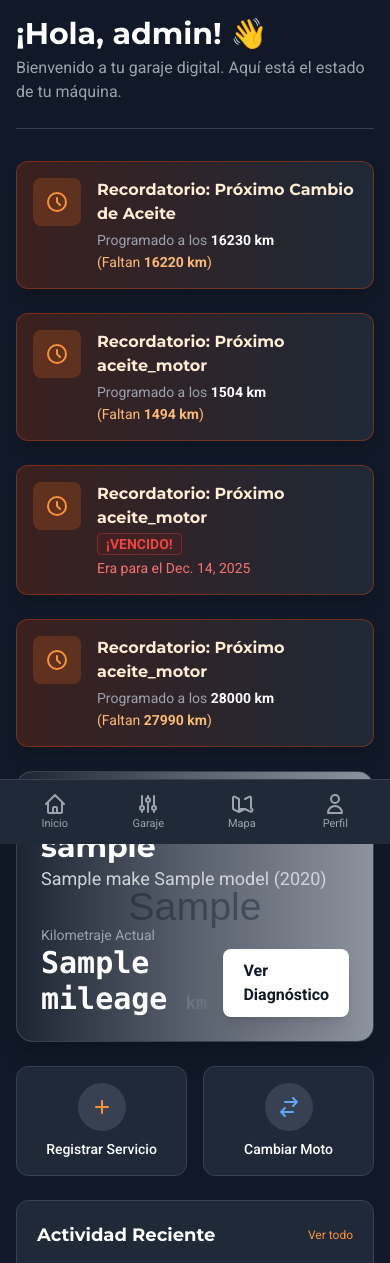
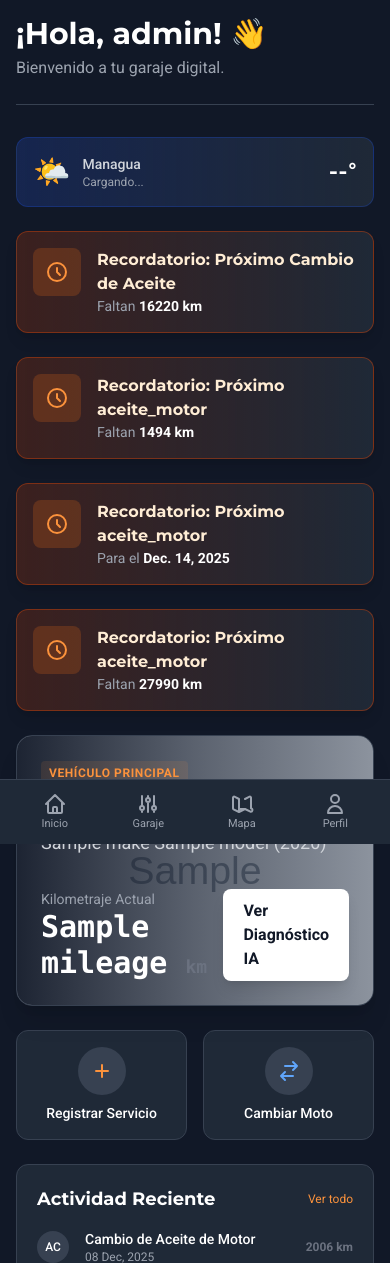
Before and after one commit to Eduardo6446/motolog, a Django app: template app/templates/index.html in a window 390 px wide. Shown: the top 1263 px of the page. Run offline with Django 5.2, Linux system fonts and the light colour scheme; a user stored in the database is signed in; data comes from the database, SQL or seed files in the repository; the template is opened without the code that fills it: values that come from a table or form of the project are taken from there, most other values are stand-ins (such as "Sample title", 1, 10 or a date in 2020); grey boxes marked "Sample" are stand-in pictures; some libraries are stand-ins or nearby versions.

Commit message:
feat: Add weather widget to dashboard with mobile support and notification alerts

```diff
--- a/app/templates/index.html
+++ b/app/templates/index.html
@@ -5,9 +5,32 @@
 <div class="p-4 mx-auto max-w-7xl sm:p-6 lg:p-8">
 
     <!-- Header de Bienvenida -->
-    <div class="pb-6 mb-8 border-b border-gray-700">
-        <h2 class="text-3xl font-bold text-white">¡Hola, {{ user.first_name|default:user.username }}! 👋</h2>
-        <p class="mt-1 text-gray-400">Bienvenido a tu garaje digital. Aquí está el estado de tu máquina.</p>
+    <div class="flex flex-col md:flex-row md:items-center md:justify-between pb-6 mb-8 border-b border-gray-700 gap-4">
+        <div>
+            <h2 class="text-3xl font-bold text-white">¡Hola, {{ user.first_name|default:user.username }}! 👋</h2>
+            <p class="mt-1 text-gray-400">Bienvenido a tu garaje digital.</p>
+        </div>
+
+        <!-- WIDGET CLIMA (NUEVO) -->
+        <div id="weather-widget" class="hidden md:flex items-center gap-3 px-4 py-2 bg-gray-800 border border-gray-700 rounded-xl shadow-sm transition-all hover:border-blue-500/50">
+            <div id="weather-icon" class="text-2xl">🌤️</div>
+            <div>
+                <p id="weather-temp" class="text-lg font-bold text-white">--°C</p>
+                <p id="weather-desc" class="text-xs text-gray-400">Cargando clima...</p>
+            </div>
+        </div>
+    </div>
+
+    <!-- WIDGET CLIMA MÓVIL (Solo visible en pantallas pequeñas) -->
+    <div id="weather-widget-mobile" class="md:hidden mb-6 p-4 bg-gradient-to-r from-blue-900/40 to-gray-800 border border-blue-700/30 rounded-xl flex items-center justify-between">
+        <div class="flex items-center gap-3">
+            <span id="weather-icon-m" class="text-3xl">🌤️</span>
+            <div>
+                <p class="text-sm text-gray-300 font-medium">Managua</p>
+                <p id="weather-desc-m" class="text-xs text-gray-400">Cargando...</p>
+            </div>
+        </div>
+        <p id="weather-temp-m" class="text-2xl font-bold text-white">--°</p>
     </div>
 
     <!-- LOGIC: SHOW DASHBOARD IF MOTOS EXIST -->
@@ -15,70 +38,47 @@
 
     <div class="grid grid-cols-1 gap-6 lg:grid-cols-3 lg:gap-8">
 
-        <!-- LEFT COLUMN (2/3 width on large screens) -->
+        <!-- LEFT COLUMN (2/3 width) -->
         <div class="lg:col-span-2 space-y-6">
 
             <!-- 1. ALERTAS / PRÓXIMO MANTENIMIENTO -->
             {% if maintenance_reminders %}
                 {% for reminder in maintenance_reminders %}
-                <div class="p-4 bg-gradient-to-r from-orange-900/40 to-gray-800 border border-orange-700/50 rounded-xl flex items-start gap-4 shadow-lg">
+                <!-- Data Attribute para JS Notification -->
+                <div class="maintenance-alert p-4 bg-gradient-to-r from-orange-900/40 to-gray-800 border border-orange-700/50 rounded-xl flex items-start gap-4 shadow-lg"
+                     data-title="Recordatorio MotoLog"
+                     data-body="Tu {{ reminder.service_type }} está próximo o vencido.">
+
                     <div class="p-3 bg-orange-500/20 rounded-lg text-orange-400">
                         <svg class="w-6 h-6" fill="none" stroke="currentColor" viewBox="0 0 24 24"><path stroke-linecap="round" stroke-linejoin="round" stroke-width="2" d="M12 8v4l3 3m6-3a9 9 0 11-18 0 9 9 0 0118 0z"></path></svg>
                     </div>
                     <div>
                         <h4 class="font-bold text-orange-100">Recordatorio: {{ reminder.service_type }}</h4>
-                        <div class="text-sm text-gray-400 mt-1">
+                        <p class="text-sm text-gray-400">
                             {% if reminder.reminder_type == 'distance' %}
-                                <!-- LÓGICA DE KILOMETRAJE -->
+                                {% widthratio main_moto.mileage 1 -1 as km_negativos %}
                                 {% if main_moto.mileage >= reminder.next_service_at_mileage %}
-                                    <!-- CASO VENCIDO -->
-                                    {% widthratio reminder.next_service_at_mileage 1 -1 as meta_negativa %}
-                                    <span class="text-red-500 font-bold bg-red-900/20 px-2 py-0.5 rounded border border-red-500/30">
-                                        ¡VENCIDO!
-                                    </span>
-                                    <span class="text-red-400 block mt-1">
-                                        Se pasó hace <b>{{ main_moto.mileage|add:meta_negativa }} km</b>
-                                    </span>
+                                    <span class="text-red-400 font-bold">¡VENCIDO hace {{ main_moto.mileage|add:km_negativos|stringformat:"+d"|slice:"1:" }} km!</span>
                                 {% else %}
-                                    <!-- CASO PENDIENTE -->
-                                    {% widthratio main_moto.mileage 1 -1 as actual_negativo %}
-                                    Programado a los <span class="text-white font-bold">{{ reminder.next_service_at_mileage }} km</span>
-                                    <span class="block text-orange-300 mt-0.5">
-                                        (Faltan <b>{{ reminder.next_service_at_mileage|add:actual_negativo }} km</b>)
-                                    </span>
+                                    Faltan <span class="text-white font-bold">{{ reminder.next_service_at_mileage|add:km_negativos }} km</span>
                                 {% endif %}
-
                             {% else %}
-                                <!-- LÓGICA DE FECHA -->
-                                <!-- Nota: En Django templates comparar fechas directo es limitado sin filtros custom,
-                                     pero podemos usar la fecha actual 'now' -->
-                                {% now "Y-m-d" as hoy_str %}
-                                {% if reminder.next_service_date|date:"Y-m-d" < hoy_str %}
-                                     <span class="text-red-500 font-bold bg-red-900/20 px-2 py-0.5 rounded border border-red-500/30">
-                                        ¡VENCIDO!
-                                    </span>
-                                    <span class="text-red-400 block mt-1">
-                                        Era para el {{ reminder.next_service_date }}
-                                    </span>
-                                {% else %}
-                                    Programado para el <span class="text-white font-bold">{{ reminder.next_service_date }}</span>
-                                {% endif %}
+                                Para el <span class="text-white font-bold">{{ reminder.next_service_date }}</span>
                             {% endif %}
-                        </div>
+                        </p>
                     </div>
                 </div>
                 {% endfor %}
             {% else %}
-                <!-- No hay alertas -->
                 <div class="p-4 bg-gray-800/50 border border-green-900/30 rounded-xl flex items-center gap-4">
                     <div class="p-2 bg-green-500/10 rounded-full text-green-400">
                         <svg class="w-5 h-5" fill="none" stroke="currentColor" viewBox="0 0 24 24"><path stroke-linecap="round" stroke-linejoin="round" stroke-width="2" d="M5 13l4 4L19 7"></path></svg>
                     </div>
-                    <p class="text-sm text-gray-400">Todo en orden. No tienes mantenimientos pendientes.</p>
+                    <p class="text-sm text-gray-400">Todo en orden. Disfruta el camino.</p>
                 </div>
             {% endif %}
 
-            <!-- 2. TARJETA PRINCIPAL DE LA MOTO -->
+            <!-- 2. TARJETA PRINCIPAL -->
             <div class="relative overflow-hidden bg-gray-800 rounded-2xl shadow-xl border border-gray-700 group">
                 <div class="absolute inset-0 bg-gradient-to-r from-gray-900/90 via-gray-900/40 to-transparent z-10 pointer-events-none"></div>
 
@@ -103,7 +103,7 @@
                             <p class="text-3xl font-bold text-white font-mono">{{ main_moto.mileage }} <span class="text-lg text-gray-500">km</span></p>
                         </div>
                         <a href="{% url 'motodetails' moto_id=main_moto.id %}" class="px-5 py-2.5 bg-white text-gray-900 font-bold rounded-lg hover:bg-gray-200 transition-colors shadow-lg">
-                            Ver Diagnóstico
+                            Ver Diagnóstico IA
                         </a>
                     </div>
                 </div>
@@ -118,7 +118,6 @@
                     <span class="font-medium text-sm">Registrar Servicio</span>
                 </a>
 
-                <!-- BOTÓN CAMBIAR MOTO (Abre Modal) -->
                 <button id="open-switch-modal" class="flex flex-col items-center justify-center p-4 bg-gray-800 border border-gray-700 rounded-xl hover:bg-gray-700 hover:border-blue-500/50 transition-all group">
                     <div class="p-3 bg-gray-700 rounded-full text-blue-400 group-hover:bg-blue-500 group-hover:text-white transition-colors mb-2">
                         <svg class="w-6 h-6" fill="none" stroke="currentColor" viewBox="0 0 24 24"><path stroke-linecap="round" stroke-linejoin="round" stroke-width="2" d="M8 7h12m0 0l-4-4m4 4l-4 4m0 6H4m0 0l4 4m-4-4l4-4"></path></svg>
@@ -126,13 +125,10 @@
                     <span class="font-medium text-sm">Cambiar Moto</span>
                 </button>
             </div>
-
         </div>
 
         <!-- RIGHT COLUMN (1/3 width) -->
         <div class="space-y-6">
-
-            <!-- TARJETA DE ACTIVIDAD RECIENTE -->
             <div class="bg-gray-800 rounded-xl border border-gray-700 p-5 h-full">
                 <div class="flex items-center justify-between mb-4">
                     <h3 class="text-lg font-bold text-white">Actividad Reciente</h3>
@@ -151,16 +147,10 @@
                                     </span>
                                 </div>
                                 <div class="flex-1 min-w-0">
-                                    <p class="text-sm font-medium text-white truncate">
-                                        {{ log.get_service_type_display }}
-                                    </p>
-                                    <p class="text-xs text-gray-400">
-                                        {{ log.date|date:"d M, Y" }}
-                                    </p>
+                                    <p class="text-sm font-medium text-white truncate">{{ log.get_service_type_display }}</p>
+                                    <p class="text-xs text-gray-400">{{ log.date|date:"d M, Y" }}</p>
                                 </div>
-                                <div class="inline-flex items-center text-xs font-semibold text-gray-500">
-                                    {{ log.mileage_at_service }} km
-                                </div>
+                                <div class="inline-flex items-center text-xs font-semibold text-gray-500">{{ log.mileage_at_service }} km</div>
                             </div>
                         </li>
                         {% endfor %}
@@ -172,125 +162,151 @@
                     </div>
                 {% endif %}
             </div>
-
         </div>
-
     </div>
 
     {% else %}
-
-    <!-- EMPTY STATE VIEW -->
+    <!-- EMPTY STATE -->
     <div class="flex flex-col items-center justify-center py-24 text-center bg-gray-800 rounded-2xl border-2 border-dashed border-gray-700">
         <div class="p-5 bg-gray-700/50 rounded-full mb-6">
             <svg class="w-16 h-16 text-gray-500" fill="none" stroke="currentColor" viewBox="0 0 24 24"><path stroke-linecap="round" stroke-linejoin="round" stroke-width="1.5" d="M12 6V4m0 2a2 2 0 100 4m0-4a2 2 0 110 4m-6 8a2 2 0 100-4m0 4a2 2 0 110-4m0 4v2m0-6V4m6 6v10m6-2a2 2 0 100-4m0 4a2 2 0 110-4m0 4v2m0-6V4"></path></svg>
         </div>
         <h3 class="text-2xl font-bold text-white">Tu garaje está vacío</h3>
         <p class="max-w-md mx-auto mt-3 text-gray-400">Para obtener diagnósticos de IA y recordatorios, primero necesitas registrar tu motocicleta.</p>
-
         <a href="{% url 'motoadd' %}" class="inline-flex items-center gap-2 px-8 py-4 mt-8 text-base font-bold text-white transition-all duration-200 bg-gradient-to-r from-orange-500 to-orange-600 rounded-xl hover:from-orange-600 hover:to-orange-700 shadow-lg shadow-orange-500/20 transform hover:-translate-y-1">
             <svg class="w-5 h-5" fill="none" stroke="currentColor" viewBox="0 0 24 24"><path stroke-linecap="round" stroke-linejoin="round" stroke-width="2" d="M12 6v6m0 0v6m0-6h6m-6 0H6"></path></svg>
             <span>Agregar mi primera moto</span>
         </a>
     </div>
-
     {% endif %}
 
 </div>
 
-<!-- MODAL: CAMBIAR MOTO -->
+<!-- MODAL CAMBIAR MOTO -->
 <div id="switch-modal" class="fixed inset-0 z-50 flex items-center justify-center hidden bg-black bg-opacity-80 backdrop-blur-sm transition-opacity duration-300">
     <div class="w-full max-w-lg bg-gray-800 rounded-xl shadow-2xl border border-gray-700 transform transition-all scale-100">
-
-        <!-- Modal Header -->
         <div class="flex items-center justify-between p-5 border-b border-gray-700">
             <h3 class="text-xl font-bold text-white">Selecciona tu Moto Principal</h3>
             <button id="close-switch-modal" class="text-gray-400 hover:text-white transition-colors p-1 rounded-full hover:bg-gray-700">
                 <svg class="w-6 h-6" fill="none" stroke="currentColor" viewBox="0 0 24 24"><path stroke-linecap="round" stroke-linejoin="round" stroke-width="2" d="M6 18L18 6M6 6l12 12"></path></svg>
             </button>
         </div>
-
-        <!-- Modal Body (Lista de Motos) -->
         <div class="p-5 max-h-[60vh] overflow-y-auto">
             {% if motorcycles %}
             <div class="space-y-3">
                 {% for moto in motorcycles %}
-
-                <!-- LÓGICA VISUAL: ¿Es esta la moto actual? -->
                 {% if main_moto and main_moto.id == moto.id %}
-                    <!-- Tarjeta SELECCIONADA -->
                     <div class="flex items-center gap-4 p-3 bg-orange-500/10 rounded-xl border-2 border-orange-500 cursor-default">
                         <div class="w-16 h-16 rounded-lg overflow-hidden flex-shrink-0 bg-gray-900 border border-orange-500/50">
-                            {% if moto.photo %}
-                                <img src="{{ moto.photo.url }}" alt="{{ moto.model }}" class="w-full h-full object-cover">
-                            {% else %}
-                                <img src="https://placehold.co/100x100/1f2937/4b5563?text=M" class="w-full h-full object-cover">
-                            {% endif %}
+                            {% if moto.photo %} <img src="{{ moto.photo.url }}" alt="{{ moto.model }}" class="w-full h-full object-cover"> {% else %} <img src="https://placehold.co/100x100/1f2937/4b5563?text=M" class="w-full h-full object-cover"> {% endif %}
                         </div>
-                        <div class="flex-1">
-                            <h4 class="font-bold text-orange-400">{{ moto.nickname|default:moto.model }}</h4>
-                            <p class="text-xs text-gray-300">{{ moto.make }} {{ moto.model }}</p>
-                        </div>
+                        <div class="flex-1"><h4 class="font-bold text-orange-400">{{ moto.nickname|default:moto.model }}</h4><p class="text-xs text-gray-300">{{ moto.make }} {{ moto.model }}</p></div>
                         <span class="px-2 py-1 text-xs font-bold text-gray-900 bg-orange-400 rounded-full">Actual</span>
                     </div>
                 {% else %}
-                    <!-- Tarjeta NORMAL (Clickeable) -->
                     <a href="{% url 'switch_moto' moto_id=moto.id %}" class="flex items-center gap-4 p-3 bg-gray-700/30 rounded-xl border border-gray-600 hover:border-gray-400 hover:bg-gray-700 transition-all group">
                         <div class="w-16 h-16 rounded-lg overflow-hidden flex-shrink-0 bg-gray-900 border border-gray-600 group-hover:border-gray-500">
-                            {% if moto.photo %}
-                                <img src="{{ moto.photo.url }}" alt="{{ moto.model }}" class="w-full h-full object-cover opacity-80 group-hover:opacity-100 transition-opacity">
-                            {% else %}
-                                <img src="https://placehold.co/100x100/1f2937/4b5563?text=M" class="w-full h-full object-cover opacity-80 group-hover:opacity-100 transition-opacity">
-                            {% endif %}
+                            {% if moto.photo %} <img src="{{ moto.photo.url }}" alt="{{ moto.model }}" class="w-full h-full object-cover opacity-80 group-hover:opacity-100 transition-opacity"> {% else %} <img src="https://placehold.co/100x100/1f2937/4b5563?text=M" class="w-full h-full object-cover opacity-80 group-hover:opacity-100 transition-opacity"> {% endif %}
                         </div>
-                        <div class="flex-1">
-                            <h4 class="font-bold text-white group-hover:text-white transition-colors">{{ moto.nickname|default:moto.model }}</h4>
-                            <p class="text-xs text-gray-400 group-hover:text-gray-300">{{ moto.make }} {{ moto.model }}</p>
-                        </div>
-                        <div class="p-2 text-gray-500 group-hover:text-white bg-gray-800 rounded-full group-hover:bg-gray-600 transition-all">
-                             <svg class="w-4 h-4" fill="none" stroke="currentColor" viewBox="0 0 24 24"><path stroke-linecap="round" stroke-linejoin="round" stroke-width="2" d="M5 13l4 4L19 7"></path></svg>
-                        </div>
+                        <div class="flex-1"><h4 class="font-bold text-white group-hover:text-white transition-colors">{{ moto.nickname|default:moto.model }}</h4><p class="text-xs text-gray-400 group-hover:text-gray-300">{{ moto.make }} {{ moto.model }}</p></div>
+                        <div class="p-2 text-gray-500 group-hover:text-white bg-gray-800 rounded-full group-hover:bg-gray-600 transition-all"><svg class="w-4 h-4" fill="none" stroke="currentColor" viewBox="0 0 24 24"><path stroke-linecap="round" stroke-linejoin="round" stroke-width="2" d="M5 13l4 4L19 7"></path></svg></div>
                     </a>
                 {% endif %}
-
                 {% endfor %}
             </div>
             {% else %}
                 <p class="text-center text-gray-400 py-4">No tienes motos registradas.</p>
             {% endif %}
         </div>
-
-        <!-- Modal Footer -->
         <div class="p-4 border-t border-gray-700 bg-gray-900/50 rounded-b-xl flex justify-center">
-            <a href="{% url 'motoadd' %}" class="text-sm font-medium text-orange-400 hover:text-orange-300 hover:underline">
-                + Registrar otra moto
-            </a>
+            <a href="{% url 'motoadd' %}" class="text-sm font-medium text-orange-400 hover:text-orange-300 hover:underline">+ Registrar otra moto</a>
         </div>
-
     </div>
 </div>
 
 <script>
-    document.addEventListener('DOMContentLoaded', function () {
-        const modal = document.getElementById('switch-modal');
-        const openBtn = document.getElementById('open-switch-modal');
-        const closeBtn = document.getElementById('close-switch-modal');
+    // --- 1. SCRIPT DE NOTIFICACIONES (PWA) ---
+    document.addEventListener('DOMContentLoaded', () => {
+        if ("Notification" in window) {
+            // Verificar si hay alertas en el HTML
+            const alerts = document.querySelectorAll('.maintenance-alert');
 
-        function openModal() {
-            modal.classList.remove('hidden');
+            if (alerts.length > 0) {
+                // Solicitar permiso
+                Notification.requestPermission().then(permission => {
+                    if (permission === "granted") {
+                        // Enviar la primera alerta
+                        const firstAlert = alerts[0];
+                        const title = firstAlert.getAttribute('data-title');
+                        const body = firstAlert.getAttribute('data-body');
+
+                        new Notification(title, {
+                            body: body,
+                            icon: "https://placehold.co/128x128/f97316/ffffff?text=M",
+                            vibrate: [200, 100, 200]
+                        });
+                    }
+                });
+            }
         }
+    });
 
-        function closeModal() {
-            modal.classList.add('hidden');
+    // --- 2. SCRIPT DE CLIMA (Open-Meteo API) ---
+    async function loadWeather() {
+        const tempEl = document.getElementById('weather-temp');
+        const descEl = document.getElementById('weather-desc');
+        const iconEl = document.getElementById('weather-icon');
+        // Móvil
+        const tempElM = document.getElementById('weather-temp-m');
+        const descElM = document.getElementById('weather-desc-m');
+        const iconElM = document.getElementById('weather-icon-m');
+
+        if (!tempEl) return;
+
+        try {
+            // Coordenadas Managua
+            const lat = 12.13;
+            const lon = -86.27;
+            const url = `https://api.open-meteo.com/v1/forecast?latitude=${lat}&longitude=${lon}&current_weather=true`;
+
+            const response = await fetch(url);
+            const data = await response.json();
+            const temp = Math.round(data.current_weather.temperature);
+            const code = data.current_weather.weathercode;
+
+            // Mapeo simple de códigos WMO
+            let icon = '☀️';
+            let desc = 'Soleado';
+
+            if (code >= 1 && code <= 3) { icon = '⛅'; desc = 'Nublado'; }
+            else if (code >= 51 && code <= 67) { icon = '🌧️'; desc = 'Lluvia'; }
+            else if (code >= 80 && code <= 99) { icon = '⛈️'; desc = 'Tormenta'; }
+
+            // Actualizar UI Escritorio
+            tempEl.innerText = `${temp}°C`;
+            descEl.innerText = desc;
+            iconEl.innerText = icon;
+
+            // Actualizar UI Móvil
+            if(tempElM) tempElM.innerText = `${temp}°`;
+            if(descElM) descElM.innerText = desc;
+            if(iconElM) iconElM.innerText = icon;
+
+        } catch (e) {
+            console.error("Error clima:", e);
+            if(descEl) descEl.innerText = "No disponible";
         }
+    }
+    loadWeather();
 
-        if(openBtn) openBtn.addEventListener('click', openModal);
-        if(closeBtn) closeBtn.addEventListener('click', closeModal);
+    // --- 3. Lógica Modal (Existente) ---
+    const modal = document.getElementById('switch-modal');
+    const openBtn = document.getElementById('open-switch-modal');
+    const closeBtn = document.getElementById('close-switch-modal');
 
-        // Cerrar si clic afuera
-        modal.addEventListener('click', function(e) {
-            if (e.target === modal) closeModal();
-        });
-    });
+    if(openBtn) openBtn.addEventListener('click', () => modal.classList.remove('hidden'));
+    if(closeBtn) closeBtn.addEventListener('click', () => modal.classList.add('hidden'));
+    window.addEventListener('click', (e) => { if(e.target === modal) modal.classList.add('hidden'); });
 </script>
 
 {% endblock %}
```
